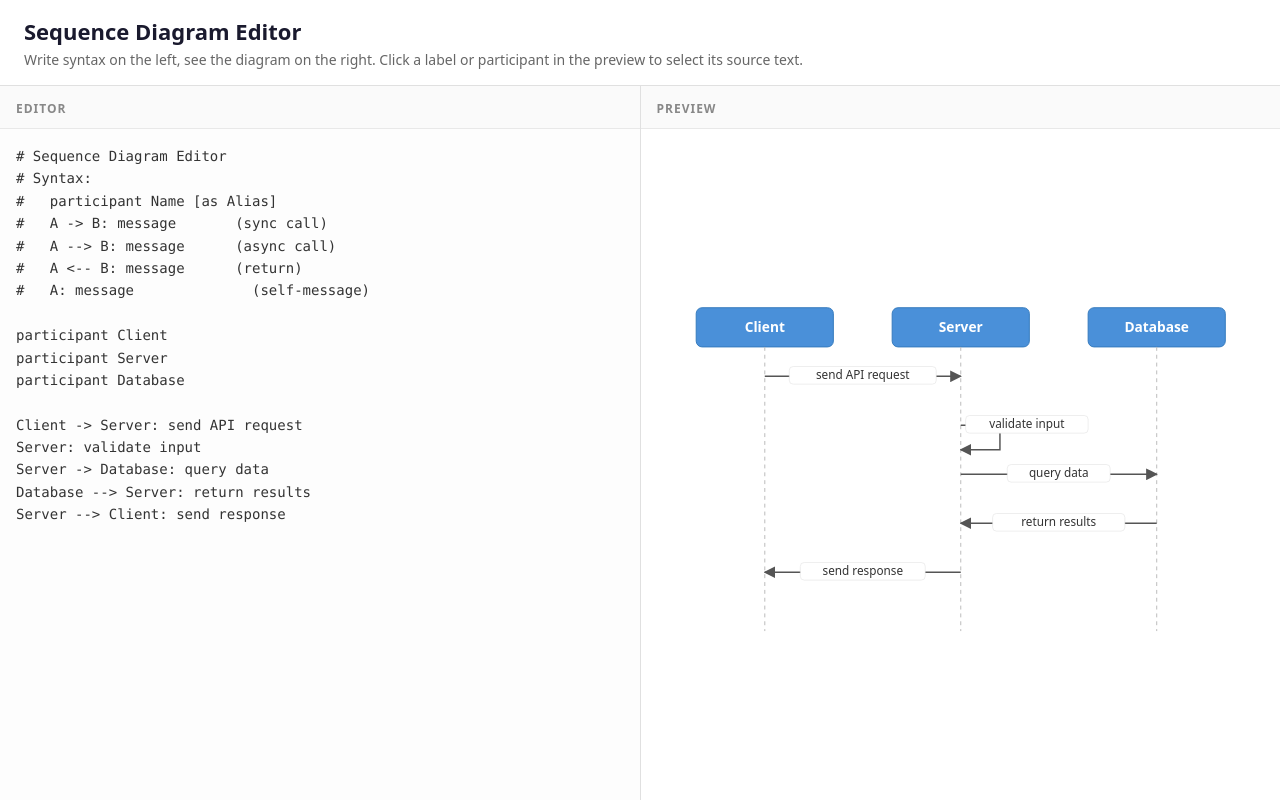
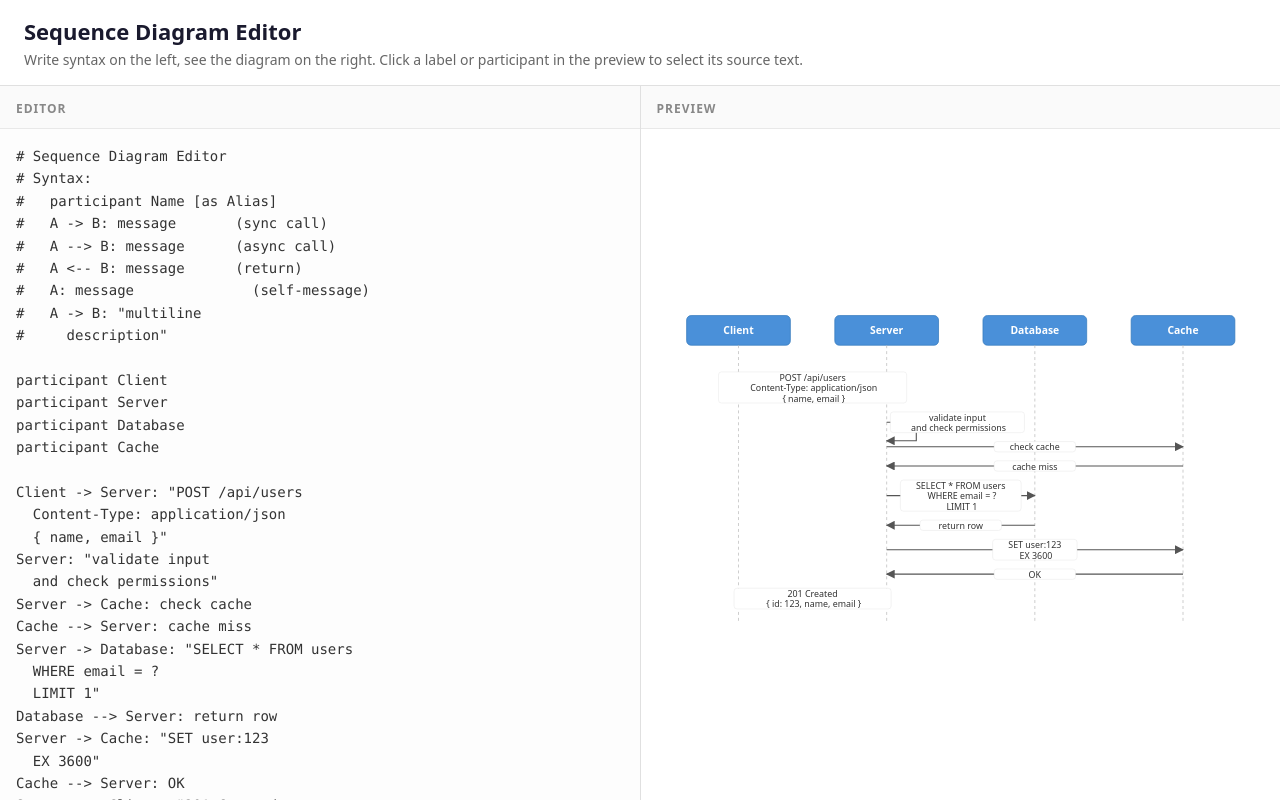
Before and after one commit to chimin/lukis, a React (Vite) app: page / in a window 1280 px wide. Built offline with nearby package versions, Linux system fonts and the light colour scheme.

Commit message:
Support multiline in description

```diff
--- a/src/App.tsx
+++ b/src/App.tsx
@@ -9,16 +9,30 @@ const DEFAULT_TEXT = `# Sequence Diagram Editor
 #   A --> B: message      (async call)
 #   A <-- B: message      (return)
 #   A: message              (self-message)
+#   A -> B: "multiline
+#     description"
 
 participant Client
 participant Server
 participant Database
+participant Cache
 
-Client -> Server: send API request
-Server: validate input
-Server -> Database: query data
-Database --> Server: return results
-Server --> Client: send response`;
+Client -> Server: "POST /api/users
+  Content-Type: application/json
+  { name, email }"
+Server: "validate input
+  and check permissions"
+Server -> Cache: check cache
+Cache --> Server: cache miss
+Server -> Database: "SELECT * FROM users
+  WHERE email = ?
+  LIMIT 1"
+Database --> Server: return row
+Server -> Cache: "SET user:123
+  EX 3600"
+Cache --> Server: OK
+Server --> Client: "201 Created
+  { id: 123, name, email }"`;
 
 function selectAndScroll(
   textarea: HTMLTextAreaElement,
@@ -37,6 +51,38 @@ function selectAndScroll(
   const lineHeight = 22;
   const scrollTarget = lineIdx * lineHeight - textarea.clientHeight / 2 + lineHeight;
   textarea.scrollTop = Math.max(0, scrollTarget);
+}
+
+function findQuotedBlock(fullText: string, startLineIdx: number, labelText: string) {
+  const lines = fullText.split('\n');
+  const startLine = lines[startLineIdx];
+  const quoteStart = startLine.indexOf('"');
+  if (quoteStart === -1) return null;
+
+  let lastLineIdx = startLineIdx;
+  let collected = '';
+  for (let i = startLineIdx; i < lines.length; i++) {
+    const line = lines[i];
+    const from = i === startLineIdx ? quoteStart + 1 : 0;
+    const slice = line.slice(from);
+    collected += (i > startLineIdx ? '\n' : '') + slice;
+    if (i > startLineIdx && line.includes('"')) {
+      const closeIdx = line.indexOf('"');
+      collected = collected.slice(0, collected.length - (slice.length - closeIdx));
+      lastLineIdx = i;
+      break;
+    }
+    lastLineIdx = i;
+  }
+
+  if (collected.trim() === labelText) {
+    const lineStart = lines.slice(0, startLineIdx).reduce((sum, l) => sum + l.length + 1, 0);
+    const absStart = lineStart + quoteStart;
+    const lastLineStart = lines.slice(0, lastLineIdx).reduce((sum, l) => sum + l.length + 1, 0);
+    const lastLineEnd = lastLineStart + lines[lastLineIdx].length;
+    return { startLine: startLineIdx, startChar: absStart, endChar: lastLineEnd };
+  }
+  return null;
 }
 
 function App() {
@@ -80,11 +126,19 @@ function App() {
         ]) {
           const match = trimmed.match(regex);
           if (match) {
-            const label = match[3] ? match[3].trim() : match[2].trim();
+            const rawLabel = match[3] ? match[3] : match[2];
+            const label = rawLabel.trim();
             if (label === text) {
               const labelStart = line.indexOf(label, line.indexOf(':'));
               selectAndScroll(textarea, lines, i, labelStart, labelStart + label.length);
               return;
+            }
+            if (rawLabel.trim().startsWith('"')) {
+              const block = findQuotedBlock(textarea.value, i, text);
+              if (block) {
+                selectAndScroll(textarea, lines, block.startLine, block.startChar, block.endChar);
+                return;
+              }
             }
             break;
           }
--- a/src/SequenceDiagram.tsx
+++ b/src/SequenceDiagram.tsx
@@ -8,13 +8,30 @@ interface SequenceDiagramProps {
 const PARTICIPANT_WIDTH = 140;
 const PARTICIPANT_HEIGHT = 40;
 const PARTICIPANT_GAP = 60;
-const MESSAGE_GAP = 50;
+const LINE_HEIGHT = 14;
 const PADDING_TOP = 30;
 const PADDING_BOTTOM = 60;
 const SELF_MESSAGE_WIDTH = 40;
+const MIN_LABEL_WIDTH = 100;
+const LABEL_PAD_X = 10;
+const LABEL_PAD_Y = 6;
+const MIN_BOX_HEIGHT = 24;
 
 function getTextWidth(text: string): number {
-  return text.length * 7.5 + 20;
+  const maxLine = text.split('\n').reduce((max, l) => Math.max(max, l.length), 0);
+  return Math.max(maxLine * 7 + LABEL_PAD_X * 2, MIN_LABEL_WIDTH);
+}
+
+function getLabelLines(label: string): string[] {
+  return label.split('\n');
+}
+
+function getLabelHeight(label: string): number {
+  return getLabelLines(label).length * LINE_HEIGHT;
+}
+
+function getBoxHeight(label: string): number {
+  return Math.max(getLabelHeight(label) + LABEL_PAD_Y * 2, MIN_BOX_HEIGHT);
 }
 
 export function SequenceDiagram({ data, onSelect }: SequenceDiagramProps) {
@@ -29,7 +46,7 @@ export function SequenceDiagram({ data, onSelect }: SequenceDiagramProps) {
   }
 
   const diagramWidth = participants.length * PARTICIPANT_WIDTH + (participants.length - 1) * PARTICIPANT_GAP + 80;
-  const contentHeight = messages.length * MESSAGE_GAP;
+  const contentHeight = messages.reduce((sum, m) => sum + getBoxHeight(m.label), 0);
   const diagramHeight = PADDING_TOP + PARTICIPANT_HEIGHT + Math.max(contentHeight, 100) + PADDING_BOTTOM;
 
   const getParticipantX = (name: string): number => {
@@ -45,6 +62,41 @@ export function SequenceDiagram({ data, onSelect }: SequenceDiagramProps) {
   };
 
   const lineY = PADDING_TOP + PARTICIPANT_HEIGHT;
+
+  const msgPositions: { midY: number; boxH: number }[] = [];
+  let cy = lineY + 30;
+  for (const msg of messages) {
+    const boxH = getBoxHeight(msg.label);
+    msgPositions.push({ midY: cy + boxH / 2, boxH });
+    cy += boxH;
+  }
+
+  const renderLabel = (label: string, cx: number, topY: number) => {
+    const lines = getLabelLines(label);
+    const totalH = lines.length * LINE_HEIGHT;
+    const startY = topY + (getBoxHeight(label) - totalH) / 2 + LINE_HEIGHT - 2;
+
+    if (lines.length === 1) {
+      return (
+        <text x={cx} y={startY} textAnchor="middle" fill="#333" fontSize={12}>
+          {lines[0]}
+        </text>
+      );
+    }
+    return (
+      <text x={cx} textAnchor="middle" fill="#333" fontSize={12}>
+        {lines.map((l, idx) => (
+          <tspan
+            key={idx}
+            x={cx}
+            y={startY + idx * LINE_HEIGHT}
+          >
+            {l}
+          </tspan>
+        ))}
+      </text>
+    );
+  };
 
   return (
     <svg
@@ -67,132 +119,52 @@ export function SequenceDiagram({ data, onSelect }: SequenceDiagramProps) {
         const displayName = p.alias || p.name;
         return (
           <g key={p.name} onClick={() => onSelect('participant', p.name)} style={{ cursor: 'pointer' }}>
-            <rect
-              x={x}
-              y={PADDING_TOP}
-              width={PARTICIPANT_WIDTH}
-              height={PARTICIPANT_HEIGHT}
-              rx={6}
-              fill="#4a90d9"
-              stroke="#357abd"
-              strokeWidth={1}
-            />
-            <text
-              x={x + PARTICIPANT_WIDTH / 2}
-              y={PADDING_TOP + PARTICIPANT_HEIGHT / 2 + 5}
-              textAnchor="middle"
-              fill="white"
-              fontSize={14}
-              fontWeight={600}
-            >
+            <rect x={x} y={PADDING_TOP} width={PARTICIPANT_WIDTH} height={PARTICIPANT_HEIGHT} rx={6} fill="#4a90d9" stroke="#357abd" strokeWidth={1} />
+            <text x={x + PARTICIPANT_WIDTH / 2} y={PADDING_TOP + PARTICIPANT_HEIGHT / 2 + 5} textAnchor="middle" fill="white" fontSize={14} fontWeight={600}>
               {displayName}
             </text>
-            <line
-              x1={x + PARTICIPANT_WIDTH / 2}
-              y1={PADDING_TOP + PARTICIPANT_HEIGHT}
-              x2={x + PARTICIPANT_WIDTH / 2}
-              y2={diagramHeight - 20}
-              stroke="#bbb"
-              strokeWidth={1}
-              strokeDasharray="4 4"
-            />
+            <line x1={x + PARTICIPANT_WIDTH / 2} y1={PADDING_TOP + PARTICIPANT_HEIGHT} x2={x + PARTICIPANT_WIDTH / 2} y2={diagramHeight - 20} stroke="#bbb" strokeWidth={1} strokeDasharray="4 4" />
           </g>
         );
       })}
 
       {messages.map((msg, i) => {
-        const y = lineY + 30 + i * MESSAGE_GAP;
+        const { midY, boxH } = msgPositions[i];
         const fromX = getParticipantX(msg.from);
         const toX = getParticipantX(msg.to);
         const isSelf = msg.from === msg.to;
+        const labelWidth = getTextWidth(msg.label);
+        const labelH = getLabelHeight(msg.label);
 
         if (isSelf) {
           const selfX = fromX + SELF_MESSAGE_WIDTH;
-          const labelWidth = getTextWidth(msg.label);
+          const boxX = fromX + 5;
+          const boxY = midY - boxH / 2;
           return (
             <g key={i} onClick={() => onSelect('message', msg.label)} style={{ cursor: 'pointer' }}>
-              <rect
-                x={fromX - 1}
-                y={y - 14}
-                width={labelWidth + SELF_MESSAGE_WIDTH + 12}
-                height={42}
-                rx={4}
-                fill="transparent"
-              />
+              <rect x={fromX - 1} y={boxY} width={labelWidth + SELF_MESSAGE_WIDTH + 12} height={boxH} rx={4} fill="transparent" />
               <polyline
-                points={`${fromX},${y} ${selfX},${y} ${selfX},${y + 25} ${fromX},${y + 25}`}
-                fill="none"
-                stroke="#555"
-                strokeWidth={1.5}
+                points={`${fromX},${midY} ${selfX},${midY} ${selfX},${midY + 25} ${fromX},${midY + 25}`}
+                fill="none" stroke="#555" strokeWidth={1.5}
                 markerEnd={msg.type === 'reply' ? 'url(#arrow-reply-head)' : 'url(#arrow-sync)'}
               />
-              <rect
-                x={fromX + 5}
-                y={y - 10}
-                width={labelWidth}
-                height={18}
-                rx={4}
-                fill="#fff"
-                stroke="#ddd"
-                strokeWidth={0.5}
-              />
-              <text
-                x={fromX + 5 + labelWidth / 2}
-                y={y + 3}
-                textAnchor="middle"
-                fill="#333"
-                fontSize={12}
-              >
-                {msg.label}
-              </text>
+              <rect x={boxX} y={boxY + (boxH - labelH) / 2} width={labelWidth} height={labelH} rx={4} fill="#fff" stroke="#ddd" strokeWidth={0.5} />
+              {renderLabel(msg.label, boxX + labelWidth / 2, boxY)}
             </g>
           );
         }
 
-        const labelWidth = getTextWidth(msg.label);
-        const midX = (fromX + toX) / 2;
+        const midXL = (fromX + toX) / 2;
         const minX = Math.min(fromX, toX);
         const maxX = Math.max(fromX, toX);
+        const boxY = midY - boxH / 2;
 
         return (
           <g key={i} onClick={() => onSelect('message', msg.label)} style={{ cursor: 'pointer' }}>
-            <rect
-              x={minX - 1}
-              y={y - 14}
-              width={maxX - minX + 2}
-              height={28}
-              rx={4}
-              fill="transparent"
-            />
-            <line
-              x1={fromX}
-              y1={y}
-              x2={toX}
-              y2={y}
-              stroke="#555"
-              strokeWidth={1.5}
-              strokeDasharray={msg.type === 'reply' ? '5 3' : 'none'}
-              markerEnd={msg.type === 'reply' ? 'url(#arrow-reply-head)' : 'url(#arrow-sync)'}
-            />
-            <rect
-              x={midX - labelWidth / 2 - 5}
-              y={y - 10}
-              width={labelWidth + 10}
-              height={18}
-              rx={4}
-              fill="#fff"
-              stroke="#ddd"
-              strokeWidth={0.5}
-            />
-            <text
-              x={midX}
-              y={y + 3}
-              textAnchor="middle"
-              fill="#333"
-              fontSize={12}
-            >
-              {msg.label}
-            </text>
+            <rect x={minX - 1} y={boxY} width={maxX - minX + 2} height={boxH} rx={4} fill="transparent" />
+            <line x1={fromX} y1={midY} x2={toX} y2={midY} stroke="#555" strokeWidth={1.5} strokeDasharray={msg.type === 'reply' ? '5 3' : 'none'} markerEnd={msg.type === 'reply' ? 'url(#arrow-reply-head)' : 'url(#arrow-sync)'} />
+            <rect x={midXL - labelWidth / 2 - 5} y={boxY + (boxH - labelH) / 2} width={labelWidth + 10} height={labelH} rx={4} fill="#fff" stroke="#ddd" strokeWidth={0.5} />
+            {renderLabel(msg.label, midXL, boxY)}
           </g>
         );
       })}
--- a/src/parser.ts
+++ b/src/parser.ts
@@ -12,6 +12,7 @@ export interface Message {
   lineIndex: number;
   labelStart: number;
   labelEnd: number;
+  lastLineIndex: number;
 }
 
 export interface DiagramData {
@@ -20,25 +21,61 @@ export interface DiagramData {
 }
 
 const ARROW_PATTERNS: { regex: RegExp; type: Message['type'] }[] = [
-  { regex: /^(.+?)\s*-->\s*(.+?)\s*:\s*(.+)$/, type: 'async' },
-  { regex: /^(.+?)\s*->>\s*(.+?)\s*:\s*(.+)$/, type: 'async' },
-  { regex: /^(.+?)\s*<--\s*(.+?)\s*:\s*(.+)$/, type: 'reply' },
-  { regex: /^(.+?)\s*<<--\s*(.+?)\s*:\s*(.+)$/, type: 'reply' },
-  { regex: /^(.+?)\s*->\s*(.+?)\s*:\s*(.+)$/, type: 'sync' },
-  { regex: /^(\w+)\s*:\s*(.+)$/, type: 'self' },
+  { regex: /^([\s\S]+?)\s*-->\s*([\s\S]+?)\s*:\s*([\s\S]+)$/, type: 'async' },
+  { regex: /^([\s\S]+?)\s*->>\s*([\s\S]+?)\s*:\s*([\s\S]+)$/, type: 'async' },
+  { regex: /^([\s\S]+?)\s*<--\s*([\s\S]+?)\s*:\s*([\s\S]+)$/, type: 'reply' },
+  { regex: /^([\s\S]+?)\s*<<--\s*([\s\S]+?)\s*:\s*([\s\S]+)$/, type: 'reply' },
+  { regex: /^([\s\S]+?)\s*->\s*([\s\S]+?)\s*:\s*([\s\S]+)$/, type: 'sync' },
+  { regex: /^(\w+)\s*:\s*([\s\S]+)$/, type: 'self' },
 ];
+
+function mergeQuotedLines(lines: string[]): { text: string; originalIndex: number; lastOriginalIndex: number }[] {
+  const result: { text: string; originalIndex: number; lastOriginalIndex: number }[] = [];
+
+  for (let i = 0; i < lines.length; i++) {
+    const line = lines[i];
+    const trimmed = line.trim();
+
+    if (!trimmed.includes('"')) {
+      result.push({ text: line, originalIndex: i, lastOriginalIndex: i });
+      continue;
+    }
+
+    const quoteCount = (trimmed.match(/"/g) || []).length;
+    if (quoteCount % 2 === 0) {
+      result.push({ text: line, originalIndex: i, lastOriginalIndex: i });
+      continue;
+    }
+
+    let merged = line;
+    let lastIdx = i;
+    for (let j = i + 1; j < lines.length; j++) {
+      merged += '\n' + lines[j];
+      lastIdx = j;
+      const closeCount = (lines[j].match(/"/g) || []).length;
+      if (closeCount > 0) {
+        break;
+      }
+    }
+    result.push({ text: merged, originalIndex: i, lastOriginalIndex: lastIdx });
+    i = lastIdx;
+  }
+
+  return result;
+}
 
 export function parseDiagram(input: string): DiagramData {
   const participants: Participant[] = [];
   const messages: Message[] = [];
   const participantSet = new Set<string>();
-  const lines = input.split('\n');
+  const rawLines = input.split('\n');
+  const mergedLines = mergeQuotedLines(rawLines);
 
-  for (let i = 0; i < lines.length; i++) {
-    const line = lines[i].trim();
-    if (!line || line.startsWith('#')) continue;
+  for (const { text: line, originalIndex: i, lastOriginalIndex } of mergedLines) {
+    const trimmed = line.trim();
+    if (!trimmed || trimmed.startsWith('#')) continue;
 
-    const participantMatch = line.match(/^participant\s+"?([^"\s]+)"?(?:\s+as\s+(\w+))?$/i);
+    const participantMatch = trimmed.match(/^participant\s+"?([^"\s]+)"?(?:\s+as\s+(\w+))?$/i);
     if (participantMatch) {
       const name = participantMatch[1];
       const alias = participantMatch[2];
@@ -50,7 +87,7 @@ export function parseDiagram(input: string): DiagramData {
     }
 
     for (const { regex, type } of ARROW_PATTERNS) {
-      const match = line.match(regex);
+      const match = trimmed.match(regex);
       if (match) {
         let from: string, to: string, label: string;
 
@@ -64,6 +101,10 @@ export function parseDiagram(input: string): DiagramData {
           label = match[3].trim();
         }
 
+        if (label.startsWith('"') && label.endsWith('"')) {
+          label = label.slice(1, -1);
+        }
+
         if (!participantSet.has(from)) {
           participantSet.add(from);
           participants.push({ name: from, lineIndex: i });
@@ -74,10 +115,12 @@ export function parseDiagram(input: string): DiagramData {
         }
 
         const colonIdx = line.indexOf(':');
+        const labelStart = colonIdx + 1;
+        const labelEnd = labelStart + label.length;
+
         messages.push({
           from, to, label, type, lineIndex: i,
-          labelStart: colonIdx + 1,
-          labelEnd: line.length,
+          labelStart, labelEnd, lastLineIndex: lastOriginalIndex,
         });
         break;
       }
```
